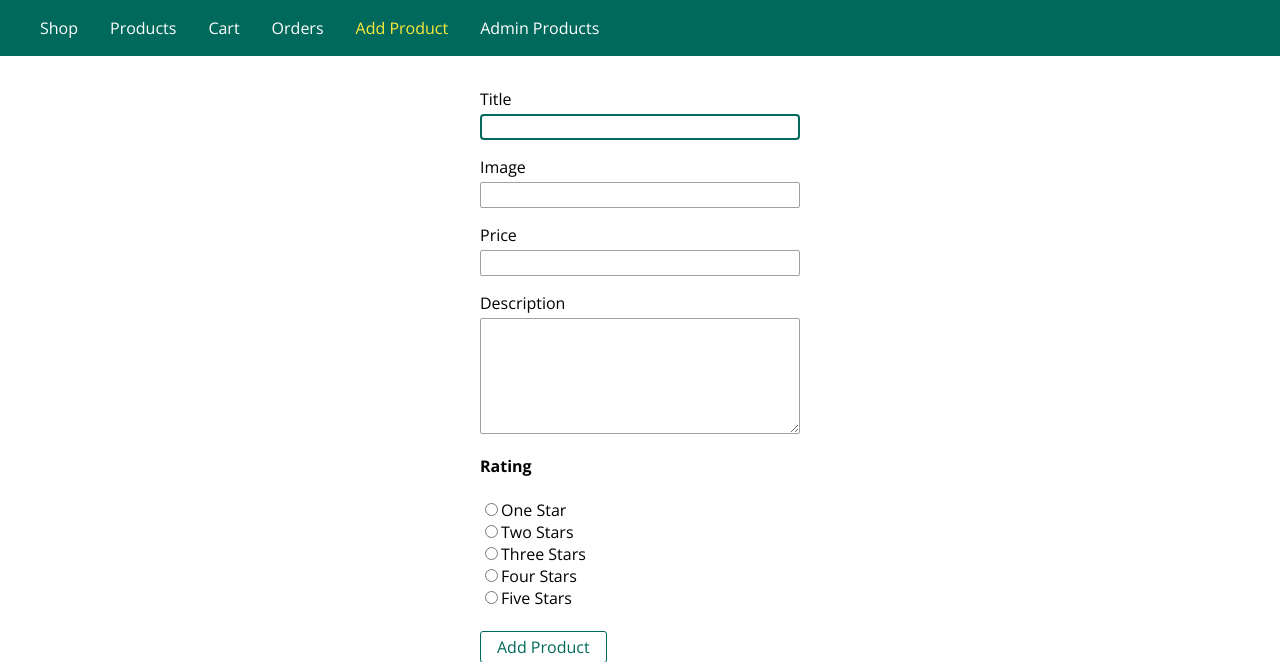
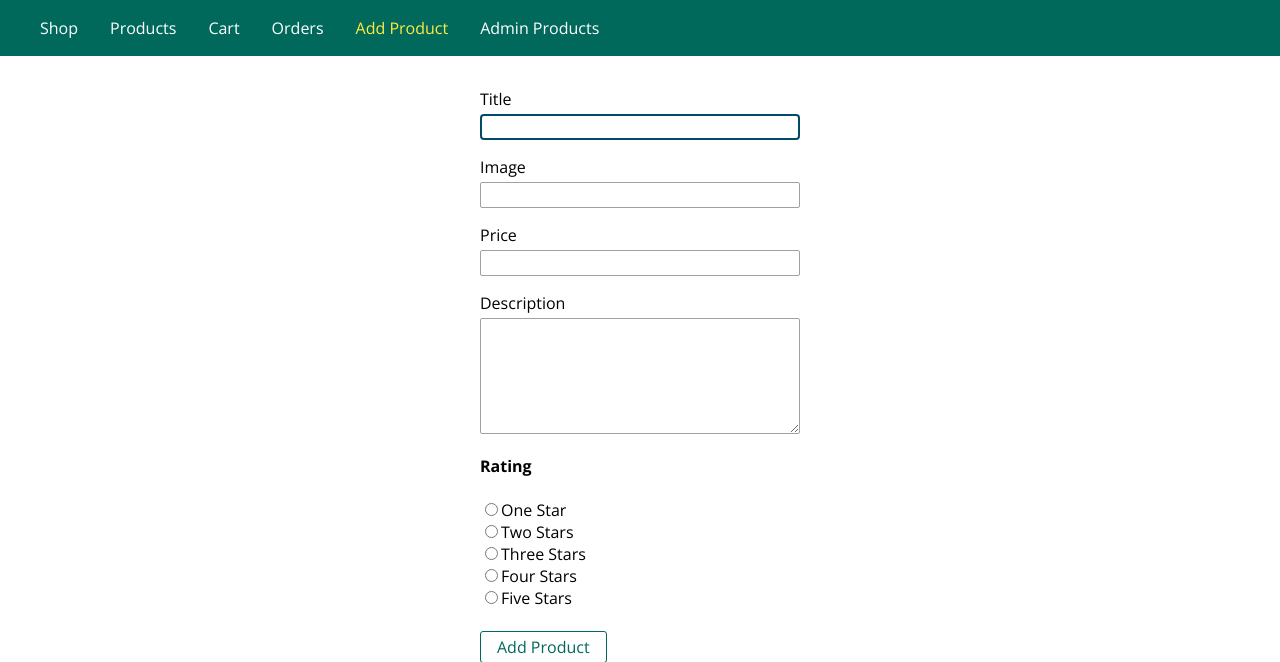
Before and after one commit to chapman-darlene/cse341-prove, a Node server app: page /admin/add-product in a window 1280 px wide, with the restyled element focused. Shown: the top 662 px of the page. Run offline with Node 20, Linux system fonts and the light colour scheme; some libraries are stand-ins or nearby versions.

Commit message:
copy from master && update from teacher solution

```diff
--- a/public/css/forms.css
+++ b/public/css/forms.css
@@ -19,5 +19,5 @@
 
 .form-control input:focus,
 .form-control textarea:focus {
-  outline-color: #00695c;
+  outline-color: #004b69;
 }
```
